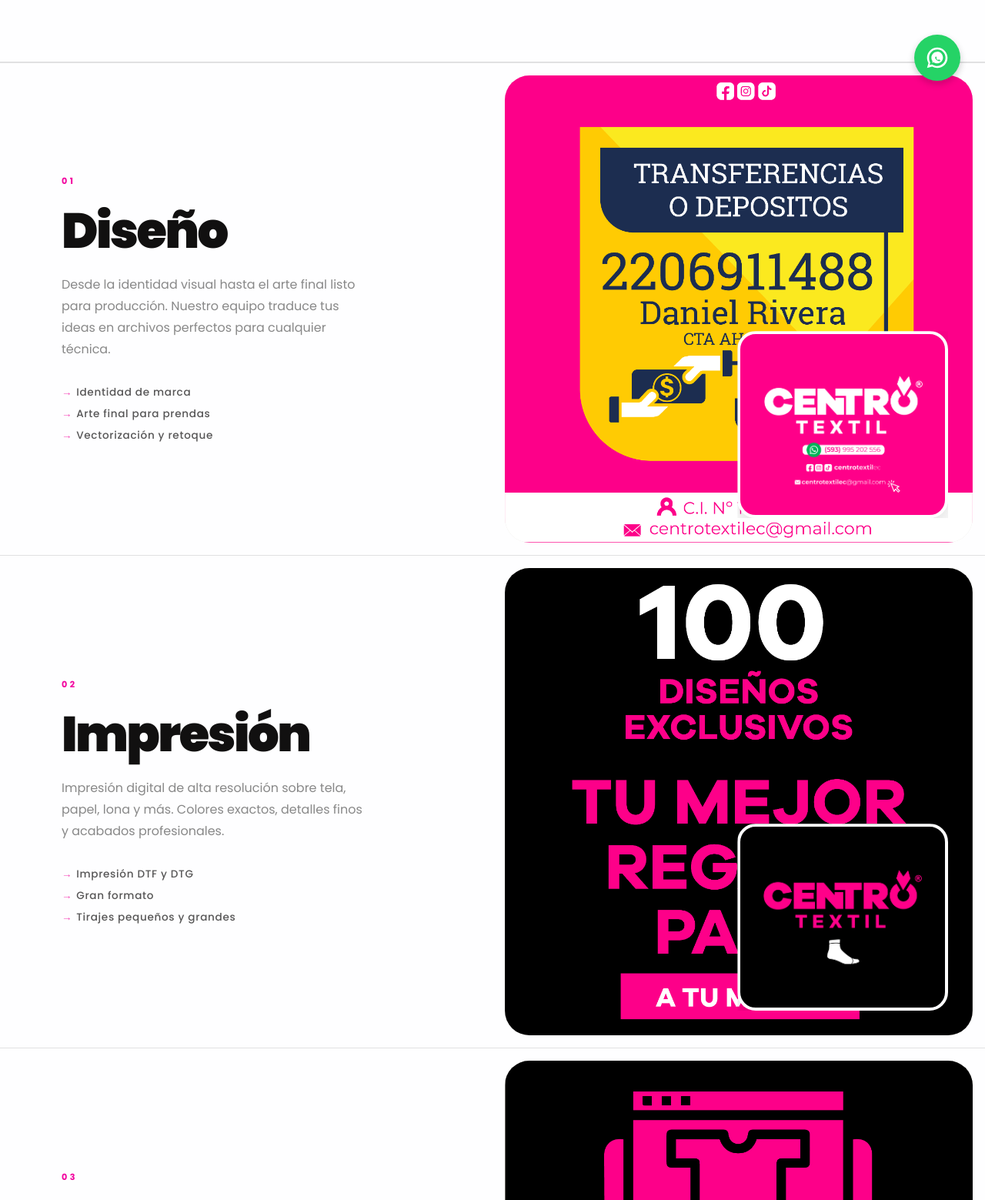
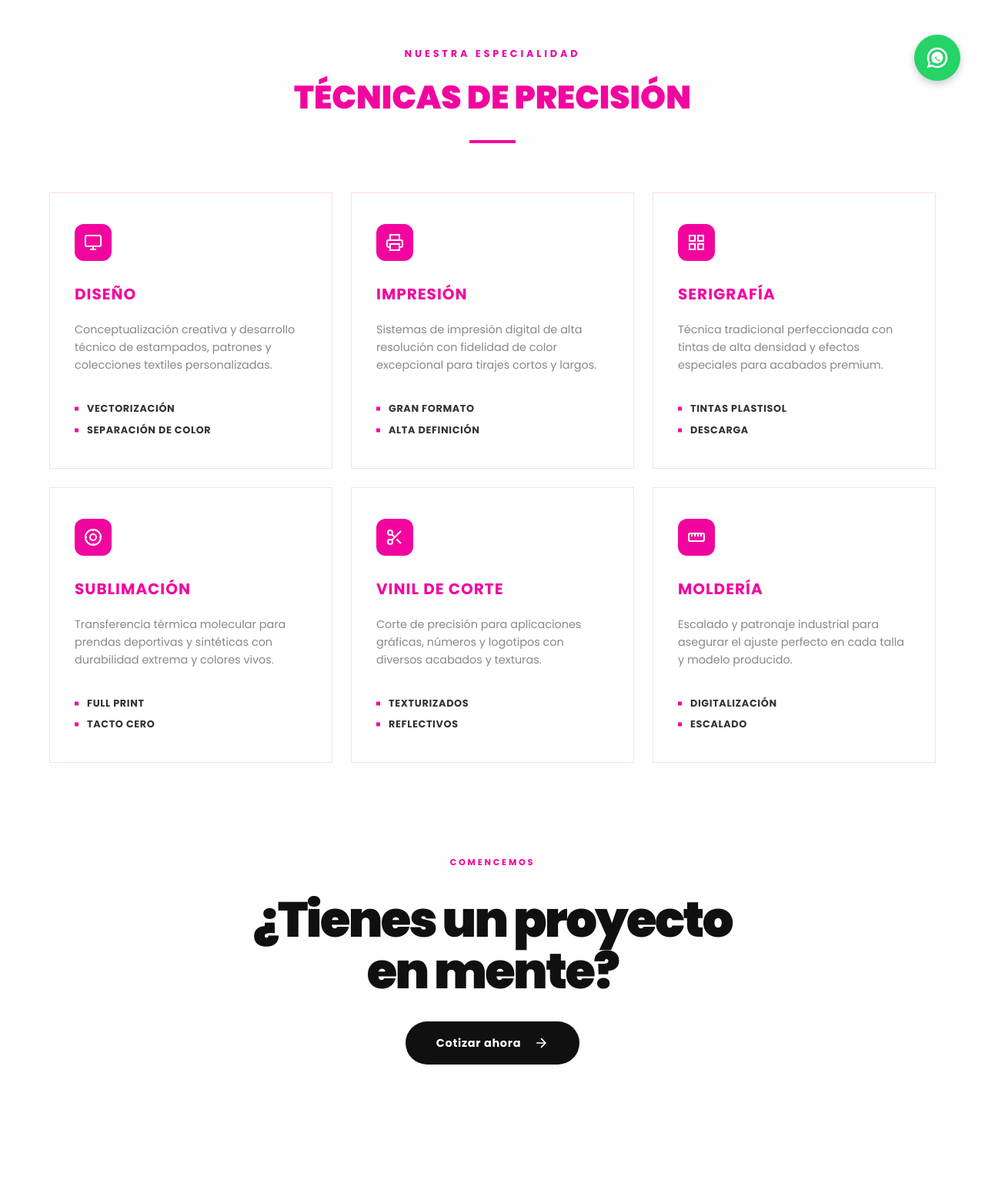
Before and after one commit to Alex-Oyagata/CentroTextil, a website built with Vite: page servicios.html in a window 1280 px wide. Shown: the part 663-2222 px from the top of the page at 77% size. Built offline with nearby package versions, Linux system fonts and the light colour scheme; some packages are replaced by stand-ins of ours; a web font is replaced by a local one.

Commit message:
Modulo servicios modificado

```diff
--- a/servicios.css
+++ b/servicios.css
@@ -1,11 +1,14 @@
 /* ======================== PAGE HEADER (Servicios & Galería) ======================== */
 .page-header {
-  padding: 14rem 5rem 6rem;
-  border-bottom: 1px solid var(--border);
+  padding: 10rem 0 4rem;
   display: flex;
   justify-content: space-between;
-  align-items: flex-end;
+  align-items: center;
   gap: 4rem;
+  max-width: 1400px;
+  margin: 0 auto;
+  padding-left: 2rem;
+  padding-right: 2rem;
 }
 
 .page-header-inner {
@@ -24,7 +27,7 @@
 }
 
 .page-headline {
-  font-size: clamp(48px, 7vw, 110px);
+  font-size: clamp(40px, 6vw, 90px);
   font-weight: 900;
   letter-spacing: -0.04em;
   line-height: 1;
@@ -37,18 +40,21 @@
 }
 
 .page-subtext {
-  font-size: 1.05rem;
+  font-size: 1rem;
   line-height: 1.75;
   color: var(--gray);
-  max-width: 440px;
+  max-width: 400px;
 }
 
-.page-header-stats {
-  display: flex;
-  flex-direction: column;
-  gap: 2rem;
-  align-items: flex-end;
+.page-header-image {
   flex-shrink: 0;
+}
+
+.page-header-image img {
+  width: 100%;
+  max-width: 500px;
+  height: auto;
+  display: block;
 }
 
 /* Active nav link */
@@ -57,92 +63,166 @@
   color: var(--pink);
 }
 
-/* Intro actions (index) */
-.intro-actions {
+/* ======================== SERVICES CARD GRID ======================== */
+.servicios-section {
+  padding: 2rem 0 6rem;
+  background-color: var(--cream);
+}
+
+.srv-section-header {
+  text-align: center;
+  margin-bottom: 4rem;
   display: flex;
+  flex-direction: column;
   align-items: center;
-  gap: 2rem;
+  gap: 1rem;
+}
+
+.srv-tag {
+  font-size: 0.8rem;
+  font-weight: 700;
+  letter-spacing: 0.3em;
+  color: var(--pink);
+}
+
+.srv-headline {
+  font-size: clamp(28px, 4vw, 42px);
+  font-weight: 900;
+  color: var(--pink);
+  text-transform: uppercase;
+}
+
+.srv-divider {
+  width: 60px;
+  height: 4px;
+  background-color: var(--pink);
   margin-top: 0.5rem;
 }
 
-.intro-link-btn {
-  display: inline-flex;
-  align-items: center;
-  gap: 0.5rem;
-  background: var(--dark);
-  color: white;
-  padding: 0.85rem 2rem;
-  border-radius: 100px;
-  font-size: 0.85rem;
-  font-weight: 700;
-  letter-spacing: 0.05em;
-  transition: background 0.2s, transform 0.2s;
+.srv-grid {
+  display: grid;
+  grid-template-columns: repeat(3, 1fr);
+  gap: 1.5rem;
+  max-width: 1200px;
+  margin: 0 auto;
 }
 
-.intro-link-btn:hover {
-  background: var(--pink);
-  transform: translateY(-2px);
+.srv-card {
+  background: white;
+  border: 1px solid rgba(242, 5, 159, 0.15); /* light pink border */
+  padding: 2.5rem 2rem;
+  display: flex;
+  flex-direction: column;
+  align-items: flex-start;
+  gap: 1.25rem;
+  transition: transform 0.3s ease, box-shadow 0.3s ease;
 }
 
-.intro-link-secondary {
-  font-size: 0.85rem;
-  font-weight: 500;
-  letter-spacing: 0.05em;
-  color: var(--gray);
-  border-bottom: 1px solid var(--border);
-  padding-bottom: 2px;
-  transition: color 0.2s;
+.srv-card:hover {
+  transform: translateY(-5px);
+  box-shadow: 0 15px 30px rgba(242, 5, 159, 0.08);
 }
 
-.intro-link-secondary:hover {
-  color: var(--dark);
+.srv-icon {
+  width: 48px;
+  height: 48px;
+  background-color: var(--pink);
+  border-radius: 12px;
+  display: flex;
+  align-items: center;
+  justify-content: center;
+  color: white;
+  margin-bottom: 0.5rem;
 }
 
-/* Paseo CTA link */
-.paseo-cta {
-  display: inline-block;
-  margin-top: 0.5rem;
+.srv-icon svg {
+  width: 24px;
+  height: 24px;
+}
+
+.srv-title {
+  font-size: 1.25rem;
+  font-weight: 700;
+  color: var(--pink);
+  text-transform: uppercase;
+  letter-spacing: 0.05em;
+}
+
+.srv-desc {
+  font-size: 0.9rem;
+  line-height: 1.6;
+  color: var(--gray);
+  flex-grow: 1; /* Pushes the list to the bottom if cards have different heights */
+}
+
+.srv-list {
+  list-style: none;
+  display: flex;
+  flex-direction: column;
+  gap: 0.6rem;
+  margin-top: 1rem;
+  width: 100%;
+}
+
+.srv-list li {
   font-size: 0.8rem;
   font-weight: 700;
-  letter-spacing: 0.1em;
+  color: #333;
+  padding-left: 1rem;
+  position: relative;
   text-transform: uppercase;
-  color: white;
-  border: 1.5px solid rgba(255,255,255,0.4);
-  padding: 0.5rem 1.2rem;
-  border-radius: 100px;
-  opacity: 0;
-  transform: translateY(8px);
-  transition: opacity 0.3s, transform 0.3s, background 0.2s, border-color 0.2s;
+  letter-spacing: 0.05em;
 }
 
-.paseo-panel:hover .paseo-cta {
-  opacity: 1;
-  transform: translateY(0);
-}
-
-.paseo-cta:hover {
-  background: var(--pink);
-  border-color: var(--pink);
+.srv-list li::before {
+  content: '';
+  position: absolute;
+  left: 0;
+  top: 50%;
+  transform: translateY(-50%);
+  width: 5px;
+  height: 5px;
+  background-color: var(--pink);
 }
 
 /* ======================== RESPONSIVE (Servicios) ======================== */
 @media (max-width: 768px) {
   .page-header {
     flex-direction: column;
-    padding: 10rem 1.5rem 4rem;
-    align-items: flex-start;
-    gap: 2.5rem;
+    padding: 8rem 1.5rem 3rem;
+    align-items: center;
+    text-align: center;
+    gap: 2rem;
   }
 
-  .page-header-stats {
-    flex-direction: row;
-    align-items: flex-start;
-    gap: 2.5rem;
+  .page-header-inner {
+    align-items: center;
   }
 
-  .intro-actions {
-    flex-direction: column;
+  .page-header-image {
+    max-width: 100%;
+  }
+
+  .srv-grid {
+    grid-template-columns: 1fr;
+    gap: 1.5rem;
+  }
+
+  .srv-card {
     align-items: center;
-    gap: 1rem;
+    text-align: center;
+    padding: 2.5rem 1.5rem;
+  }
+
+  .srv-list {
+    align-items: center;
+  }
+
+  .srv-list li {
+    padding-left: 0;
+  }
+
+  .srv-list li::before {
+    display: none;
   }
 }
--- a/servicios.html
+++ b/servicios.html
@@ -57,159 +57,111 @@
       <p class="page-subtext">Desde el diseño hasta el producto terminado, ofrecemos seis servicios especializados para
         dar vida a tus ideas textiles con precisión y estilo.</p>
     </div>
-    <div class="page-header-stats">
-      <div class="stat"><span class="stat-num">6</span><span class="stat-label">Servicios</span></div>
-      <div class="stat"><span class="stat-num">+500</span><span class="stat-label">Clientes</span></div>
-      <div class="stat"><span class="stat-num">100%</span><span class="stat-label">Calidad</span></div>
+    <div class="page-header-image">
+      <img src="/ImagenesRecursos/FotoPruebaTrasparente.png" alt="Servicios Centro Textil" />
     </div>
   </section>
 
   <!-- ===================== SERVICIOS DETALLE ===================== -->
   <section id="servicios" class="servicios-section">
+    <div class="container">
+        <!-- HEADER -->
+        <div class="srv-section-header">
+          <span class="srv-tag">NUESTRA ESPECIALIDAD</span>
+          <h2 class="srv-headline">TÉCNICAS DE PRECISIÓN</h2>
+          <div class="srv-divider"></div>
+        </div>
+
+        <div class="srv-grid">
 
           <!-- DISEÑO -->
-    <div class="servicio-row">
-      <div class="servicio-text-col">
-        <span class="servicio-number">01</span>
-        <h3 class="servicio-title">Diseño</h3>
-        <p class="servicio-desc">
-          Desde la identidad visual hasta el arte final listo para producción.
-          Nuestro equipo traduce tus ideas en archivos perfectos para cualquier técnica.
-        </p>
-        <ul class="servicio-list">
-          <li>Identidad de marca</li>
-          <li>Arte final para prendas</li>
-          <li>Vectorización y retoque</li>
+          <div class="srv-card">
+            <div class="srv-icon">
+              <svg viewBox="0 0 24 24" fill="none" stroke="currentColor" stroke-width="2"><rect x="2" y="3" width="20" height="14" rx="2"/><line x1="8" y1="21" x2="16" y2="21"/><line x1="12" y1="17" x2="12" y2="21"/></svg>
+            </div>
+            <h3 class="srv-title">DISEÑO</h3>
+            <p class="srv-desc">Conceptualización creativa y desarrollo técnico de estampados, patrones y colecciones textiles personalizadas.</p>
+            <ul class="srv-list">
+              <li>VECTORIZACIÓN</li>
+              <li>SEPARACIÓN DE COLOR</li>
             </ul>
-      </div>
-      <div class="servicio-images-col">
-        <div class="simg simg-main reveal-img"
-          style="background-image:url('/ImagenesRecursos/WEB RECURSOS_Mesa de trabajo 1 copia 10.png')"></div>
-        <div class="simg simg-secondary reveal-img"
-          style="background-image:url('/ImagenesRecursos/WEB RECURSOS_Mesa de trabajo 1 copia 12.png')"></div>
-      </div>
           </div>
 
           <!-- IMPRESIÓN -->
-    <div class="servicio-row reverse">
-      <div class="servicio-images-col">
-        <div class="simg simg-main reveal-img"
-          style="background-image:url('/ImagenesRecursos/WEB RECURSOS_Mesa de trabajo 1 copia 11.png')"></div>
-        <div class="simg simg-secondary reveal-img"
-          style="background-image:url('/ImagenesRecursos/WEB RECURSOS_Mesa de trabajo 1 copia 13.png')"></div>
+          <div class="srv-card">
+            <div class="srv-icon">
+              <svg viewBox="0 0 24 24" fill="none" stroke="currentColor" stroke-width="2"><polyline points="6 9 6 2 18 2 18 9"/><path d="M6 18H4a2 2 0 0 1-2-2v-5a2 2 0 0 1 2-2h16a2 2 0 0 1 2 2v5a2 2 0 0 1-2 2h-2"/><rect x="6" y="14" width="12" height="8"/></svg>
             </div>
-      <div class="servicio-text-col">
-        <span class="servicio-number">02</span>
-        <h3 class="servicio-title">Impresión</h3>
-        <p class="servicio-desc">
-          Impresión digital de alta resolución sobre tela, papel, lona y más.
-          Colores exactos, detalles finos y acabados profesionales.
-        </p>
-        <ul class="servicio-list">
-          <li>Impresión DTF y DTG</li>
-          <li>Gran formato</li>
-          <li>Tirajes pequeños y grandes</li>
+            <h3 class="srv-title">IMPRESIÓN</h3>
+            <p class="srv-desc">Sistemas de impresión digital de alta resolución con fidelidad de color excepcional para tirajes cortos y largos.</p>
+            <ul class="srv-list">
+              <li>GRAN FORMATO</li>
+              <li>ALTA DEFINICIÓN</li>
             </ul>
-      </div>
           </div>
 
           <!-- SERIGRAFÍA -->
-    <div class="servicio-row">
-      <div class="servicio-text-col">
-        <span class="servicio-number">03</span>
-        <h3 class="servicio-title">Serigrafía</h3>
-        <p class="servicio-desc">
-          La técnica clásica con resultados de élite. Tintas de alta calidad
-          que soportan el uso intensivo y el lavado constante.
-        </p>
-        <ul class="servicio-list">
-          <li>Camisetas y uniformes</li>
-          <li>Tote bags y accesorios</li>
-          <li>Tintas plastisol y al agua</li>
+          <div class="srv-card">
+            <div class="srv-icon">
+              <svg viewBox="0 0 24 24" fill="none" stroke="currentColor" stroke-width="2"><rect x="3" y="3" width="7" height="7"/><rect x="14" y="3" width="7" height="7"/><rect x="14" y="14" width="7" height="7"/><rect x="3" y="14" width="7" height="7"/></svg>
+            </div>
+            <h3 class="srv-title">SERIGRAFÍA</h3>
+            <p class="srv-desc">Técnica tradicional perfeccionada con tintas de alta densidad y efectos especiales para acabados premium.</p>
+            <ul class="srv-list">
+              <li>TINTAS PLASTISOL</li>
+              <li>DESCARGA</li>
             </ul>
-      </div>
-      <div class="servicio-images-col">
-        <div class="simg simg-main reveal-img"
-          style="background-image:url('/ImagenesRecursos/WEB RECURSOS_Mesa de trabajo 1 copia 6.png')"></div>
-        <div class="simg simg-secondary reveal-img"
-          style="background-image:url('/ImagenesRecursos/WEB RECURSOS_Mesa de trabajo 1 copia 17.png')"></div>
-      </div>
           </div>
 
           <!-- SUBLIMACIÓN -->
-    <div class="servicio-row reverse">
-      <div class="servicio-images-col">
-        <div class="simg simg-main reveal-img"
-          style="background-image:url('/ImagenesRecursos/WEB RECURSOS_Mesa de trabajo 1 copia 7.png')"></div>
-        <div class="simg simg-secondary reveal-img"
-          style="background-image:url('/ImagenesRecursos/WEB RECURSOS_Mesa de trabajo 1 copia 18.png')"></div>
+          <div class="srv-card">
+            <div class="srv-icon">
+              <svg viewBox="0 0 24 24" fill="none" stroke="currentColor" stroke-width="2"><circle cx="12" cy="12" r="10"/><circle cx="12" cy="12" r="4"/><line x1="12" y1="2" x2="12" y2="4"/><line x1="12" y1="20" x2="12" y2="22"/><line x1="2" y1="12" x2="4" y2="12"/><line x1="20" y1="12" x2="22" y2="12"/></svg>
             </div>
-      <div class="servicio-text-col">
-        <span class="servicio-number">04</span>
-        <h3 class="servicio-title">Sublimación</h3>
-        <p class="servicio-desc">
-          Fusionamos el color directamente con las fibras del tejido.
-          Resultados vivos, duraderos y sin relieve al tacto.
-        </p>
-        <ul class="servicio-list">
-          <li>Ropa deportiva</li>
-          <li>Merchandising corporativo</li>
-          <li>Polyéster y mezclas</li>
+            <h3 class="srv-title">SUBLIMACIÓN</h3>
+            <p class="srv-desc">Transferencia térmica molecular para prendas deportivas y sintéticas con durabilidad extrema y colores vivos.</p>
+            <ul class="srv-list">
+              <li>FULL PRINT</li>
+              <li>TACTO CERO</li>
             </ul>
-      </div>
           </div>
 
           <!-- VINIL DE CORTE -->
-    <div class="servicio-row">
-      <div class="servicio-text-col">
-        <span class="servicio-number">05</span>
-        <h3 class="servicio-title">Vinil de Corte</h3>
-        <p class="servicio-desc">
-          Cortes milimétricos de vinilo adhesivo y textil para logos,
-          números y piezas gráficas sobre cualquier superficie.
-        </p>
-        <ul class="servicio-list">
-          <li>Vinil textil para prendas</li>
-          <li>Señalética y letreros</li>
-          <li>Ploteo de vehículos</li>
+          <div class="srv-card">
+            <div class="srv-icon">
+              <svg viewBox="0 0 24 24" fill="none" stroke="currentColor" stroke-width="2"><circle cx="6" cy="6" r="3"/><circle cx="6" cy="18" r="3"/><line x1="20" y1="4" x2="8.12" y2="15.88"/><line x1="14.47" y1="14.48" x2="20" y2="20"/><line x1="8.12" y1="8.12" x2="12" y2="12"/></svg>
+            </div>
+            <h3 class="srv-title">VINIL DE CORTE</h3>
+            <p class="srv-desc">Corte de precisión para aplicaciones gráficas, números y logotipos con diversos acabados y texturas.</p>
+            <ul class="srv-list">
+              <li>TEXTURIZADOS</li>
+              <li>REFLECTIVOS</li>
             </ul>
-      </div>
-      <div class="servicio-images-col">
-        <div class="simg simg-main reveal-img"
-          style="background-image:url('/ImagenesRecursos/WEB RECURSOS_Mesa de trabajo 1 copia 9.png')"></div>
-        <div class="simg simg-secondary reveal-img"
-          style="background-image:url('/ImagenesRecursos/WEB RECURSOS_Mesa de trabajo 1 copia.png')"></div>
-      </div>
           </div>
 
           <!-- MOLDERÍA -->
-    <div class="servicio-row reverse">
-      <div class="servicio-images-col">
-        <div class="simg simg-main reveal-img"
-          style="background-image:url('/ImagenesRecursos/WEB RECURSOS_Mesa de trabajo 1 copia 14.png')"></div>
-        <div class="simg simg-secondary reveal-img"
-          style="background-image:url('/ImagenesRecursos/WEB RECURSOS_Mesa de trabajo 1 copia 15.png')"></div>
+          <div class="srv-card">
+            <div class="srv-icon">
+              <svg viewBox="0 0 24 24" fill="none" stroke="currentColor" stroke-width="2"><rect x="2" y="7" width="20" height="10" rx="2"/><line x1="6" y1="7" x2="6" y2="11"/><line x1="10" y1="7" x2="10" y2="11"/><line x1="14" y1="7" x2="14" y2="11"/><line x1="18" y1="7" x2="18" y2="11"/></svg>
             </div>
-      <div class="servicio-text-col">
-        <span class="servicio-number">06</span>
-        <h3 class="servicio-title">Moldería</h3>
-        <p class="servicio-desc">
-          Desarrollo de patrones a medida para colecciones y producciones
-          en serie. Trazado digital con precisión de fábrica.
-        </p>
-        <ul class="servicio-list">
-          <li>Trazado y escalado</li>
-          <li>Colecciones a la medida</li>
-          <li>Producción en serie</li>
+            <h3 class="srv-title">MOLDERÍA</h3>
+            <p class="srv-desc">Escalado y patronaje industrial para asegurar el ajuste perfecto en cada talla y modelo producido.</p>
+            <ul class="srv-list">
+              <li>DIGITALIZACIÓN</li>
+              <li>ESCALADO</li>
             </ul>
           </div>
+
         </div>
-
+    </div>
   </section>
 
 
+
+
   <!-- ===================== CTA ===================== -->
-  <section id="contacto" class="cta-section">
+  <section id="contacto" class="cta-section cta-centered">
+    <div class="container">
       <div class="cta-inner">
         <span class="cta-tag">COMENCEMOS</span>
         <h2 class="cta-headline">¿Tienes un proyecto<br>en mente?</h2>
@@ -220,20 +172,14 @@
           </svg>
         </a>
       </div>
-    <div class="cta-images">
-      <div class="cta-img-1 reveal-img"
-        style="background-image:url('/ImagenesRecursos/WEB RECURSOS_Mesa de trabajo 1 copia 5.png')"></div>
-      <div class="cta-img-2 reveal-img"
-        style="background-image:url('/ImagenesRecursos/WEB RECURSOS_Mesa de trabajo 1 copia 13.png')"></div>
+
     </div>
   </section>
 
   <!-- ===================== FOOTER ===================== -->
   <footer class="footer-new">
     <div class="container">
-      <div class="footer-promo text-center">
-        <h2 class="display-2">Tenemos el paquete a la medida para ti.</h2>
-      </div>
+
 
       <div class="footer-grid">
         <div class="footer-col">
--- a/style.css
+++ b/style.css
@@ -891,6 +891,16 @@ a {
   gap: 4rem;
   align-items: center;
   min-height: 60vh;
+}
+
+.cta-section.cta-centered .container {
+  grid-template-columns: 1fr;
+  min-height: 40vh;
+}
+
+.cta-section.cta-centered .cta-inner {
+  align-items: center;
+  text-align: center;
 }
 
 .cta-inner {
```
Also changed, not shown: public/ImagenesRecursos/FotoPruebaTrasparente.png (added). Lines whose indentation alone changed are shown as unchanged.
